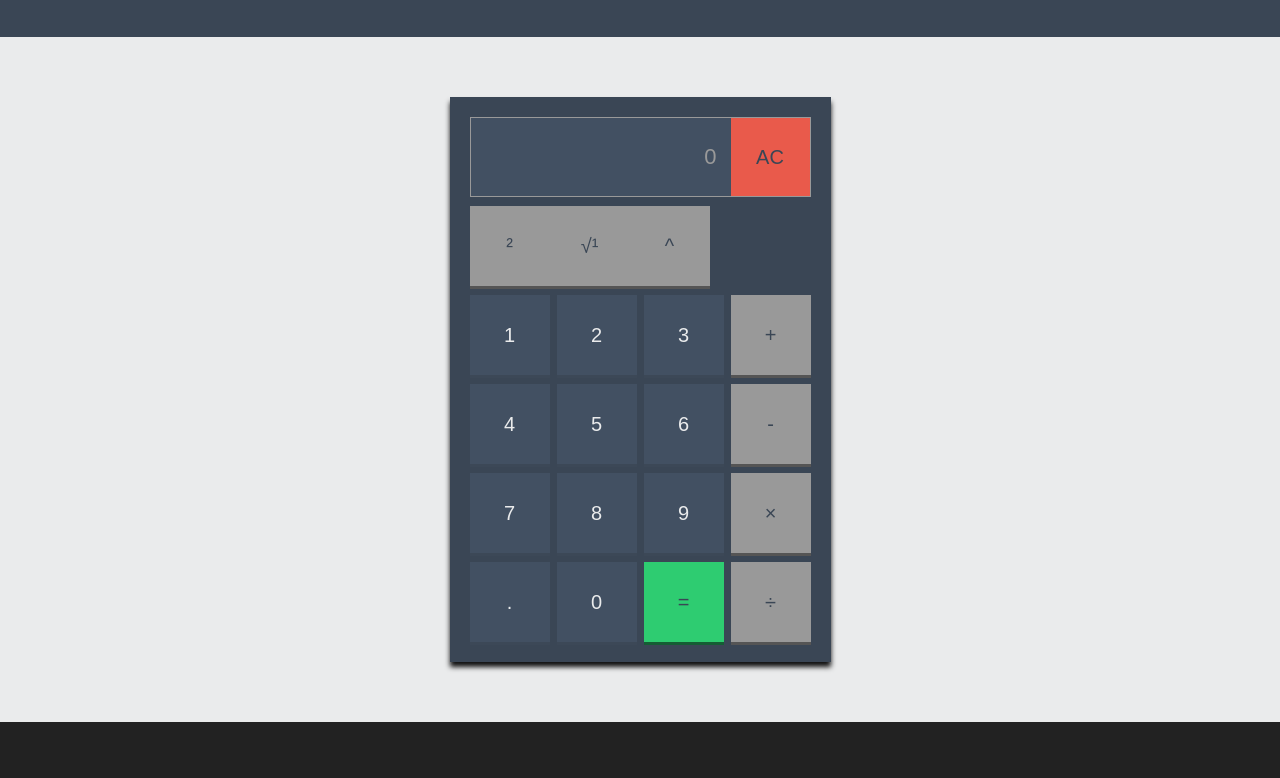
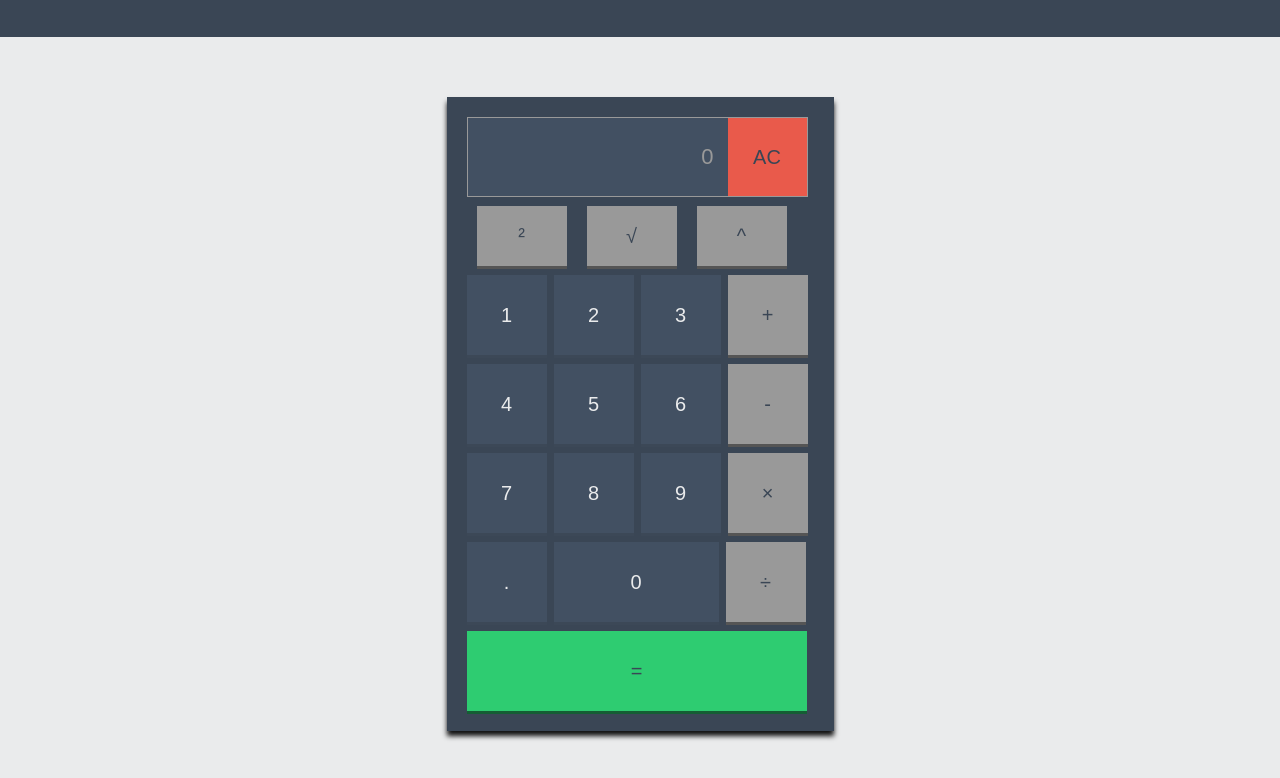
Before and after one commit to jadoucis/b3-c3-dev-tu-grau-jade-bernigole-quentin, a website with bundled scripts: page index.html in a window 1280 px wide. Shown: the part 90-868 px from the top of the page. Before the commit the page ends 812 px from the top, so only its background shows below. Built offline with nearby package versions, Linux system fonts and the light colour scheme.

Commit message:
modify design

```diff
--- a/index.html
+++ b/index.html
@@ -21,15 +21,15 @@
             <button id="clear">AC</button>
         </div>
         <div class="row clearfix">
-            <button data-operator="²" class="operator">²</button>
-            <button data-operator="V" class="operator">√¹</button>
-            <button data-operator="^" class="operator">^</button>
+            <button data-operator="²" class="operator" id="scientist">²</button>
+            <button data-operator="V" class="operator" id="scientist">√</button>
+            <button data-operator="^" class="operator" id="scientist">^</button>
         </div>
         <div class="row clearfix">
             <button class="number">1</button>
             <button class="number">2</button>
             <button class="number">3</button>
-            <button data-operator="+" class="operator">+</button>
+            <button data-operator="+" class="operator" id="plus">+</button>
         </div>
         <div class="row clearfix">
             <button class="number">4</button>
@@ -45,9 +45,11 @@
         </div>
         <div class="row clearfix">
             <button id="decimal">.</button>
-            <button class="number">0</button>
+            <button class="number" id="zero">0</button>
+            <button data-operator="/" class="operator">÷</button>
+        </div>
+        <div class="row clearfix">
             <button id="equals">=</button>
-            <button data-operator="/" class="operator">÷</button>
         </div>
     </div>
 </main>
--- a/package.json
+++ b/package.json
@@ -1,7 +1,6 @@
 {
   "type": "module",
   "dependencies": {
-    "expect": "^29.3.1",
     "mocha": "^10.2.0"
   }
 }
--- a/style.css
+++ b/style.css
@@ -127,10 +127,22 @@
   #container #equals {
     background-color: #2ecc71;
     box-shadow: 0 3px 0 #155d34;
+    width: 340px;
   }
 
   #container #equals:active {
     box-shadow: 0 2px 0 #155d34;
+  }
+
+  #container #zero {
+    width: 165px;
+  }
+
+  #container #scientist {
+    width: 90px;
+    height: 60px;
+    margin-left: 10px;
+    margin-right: 10px;
   }
 
   @media only screen and (max-width: 400px) {
```
